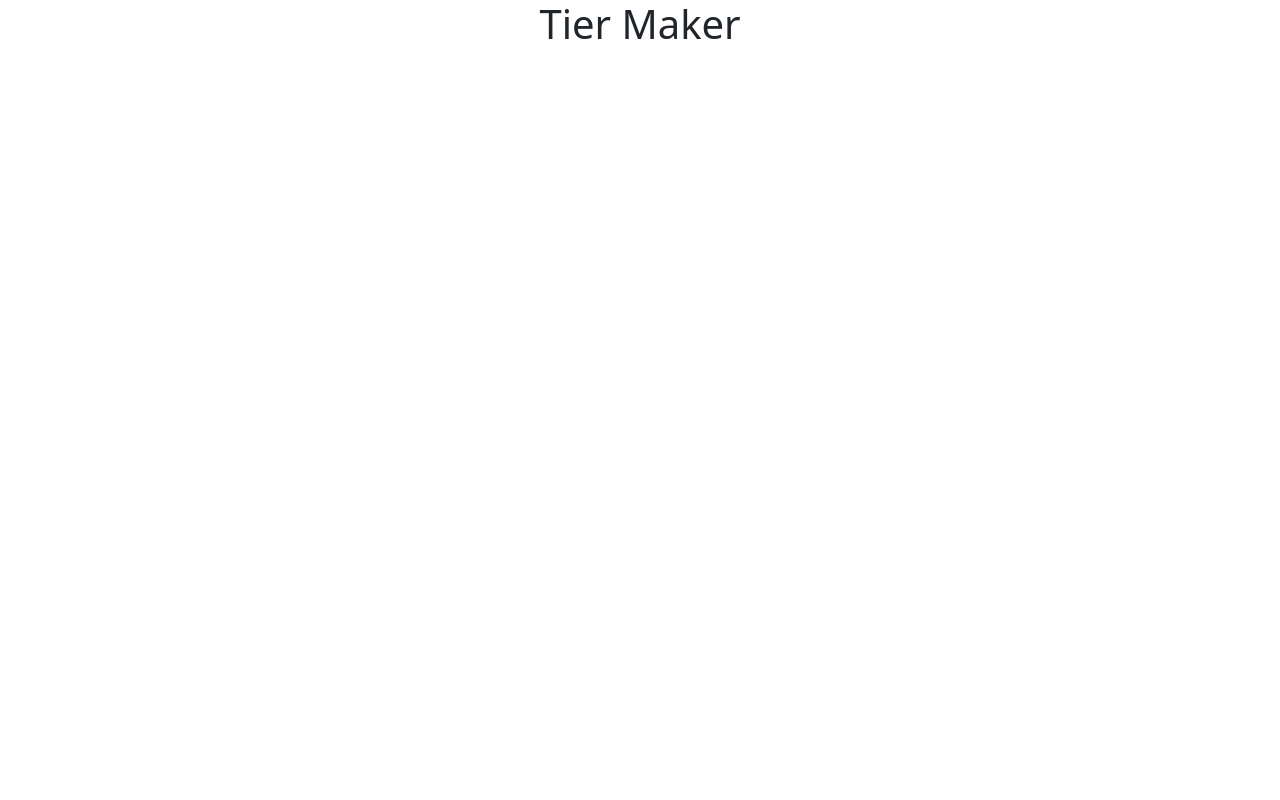
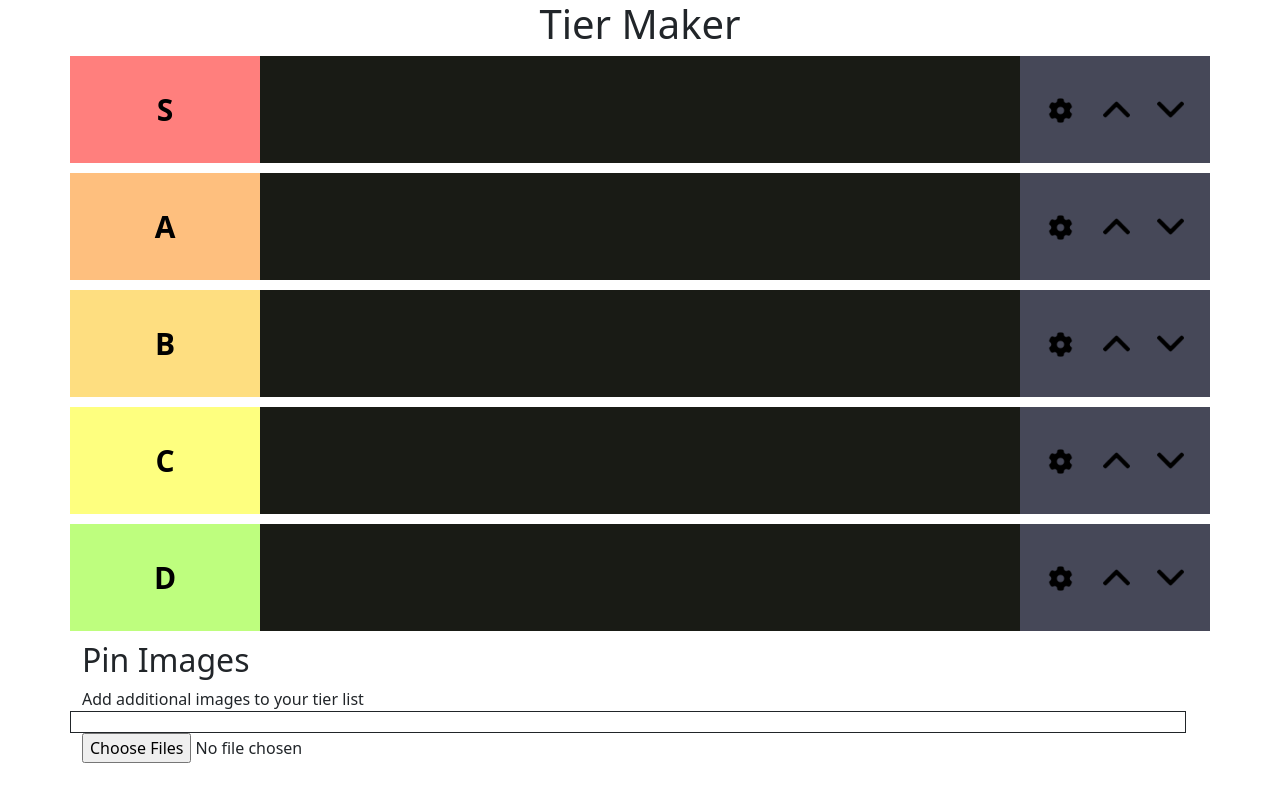
Before and after one commit to NotTHDAnh/tier-maker-clone, a plain HTML site: page index.html in a window 1280 px wide. Drawn offline with nearby package versions, Linux system fonts and the light colour scheme.

Commit message:
change script tag

```diff
--- a/index.html
+++ b/index.html
@@ -56,7 +56,7 @@
     <!-- </div> -->
 
 
-    <script defer src="index.js"/>
+    <script defer src="index.js"></script>
   </body>
 
 </html>
```
